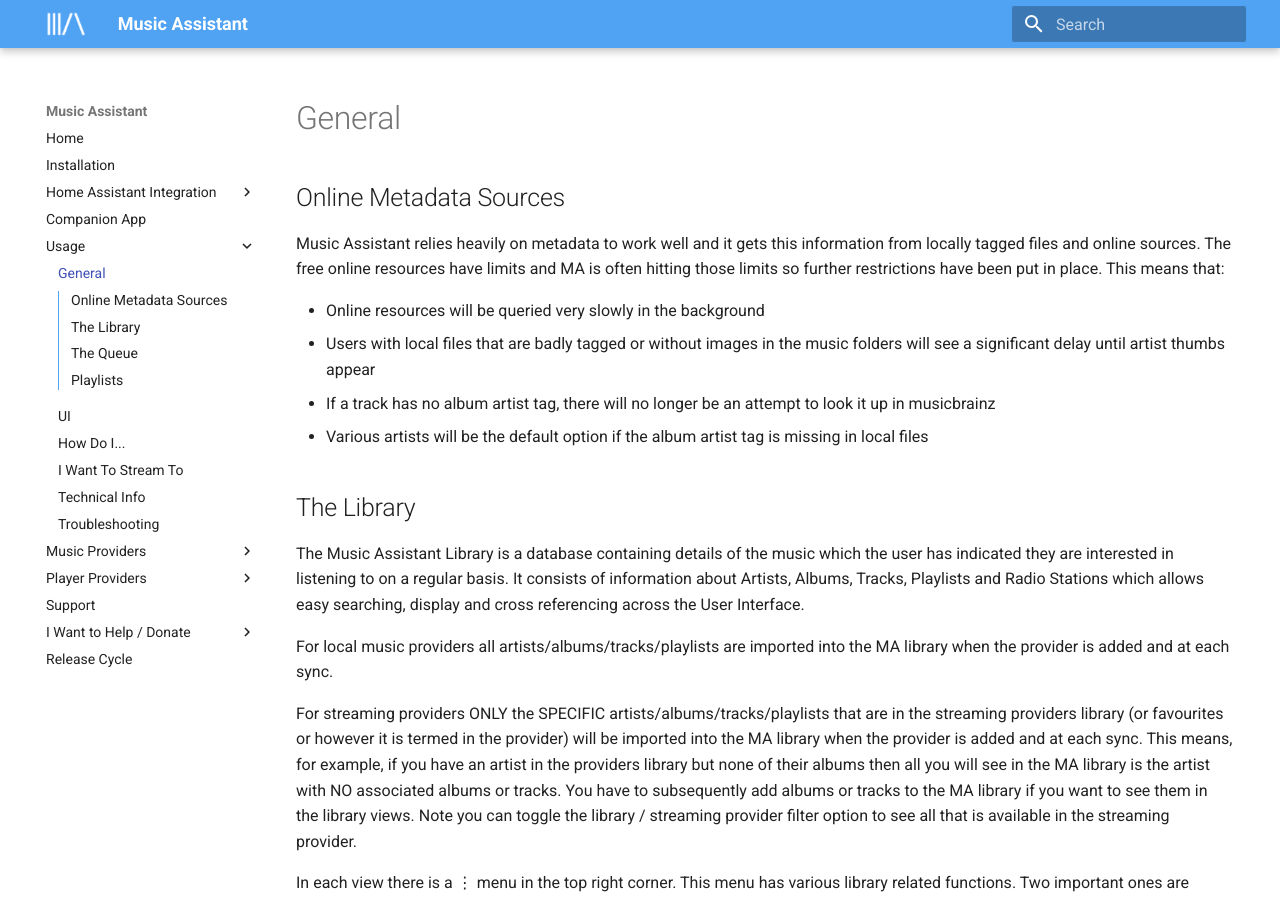
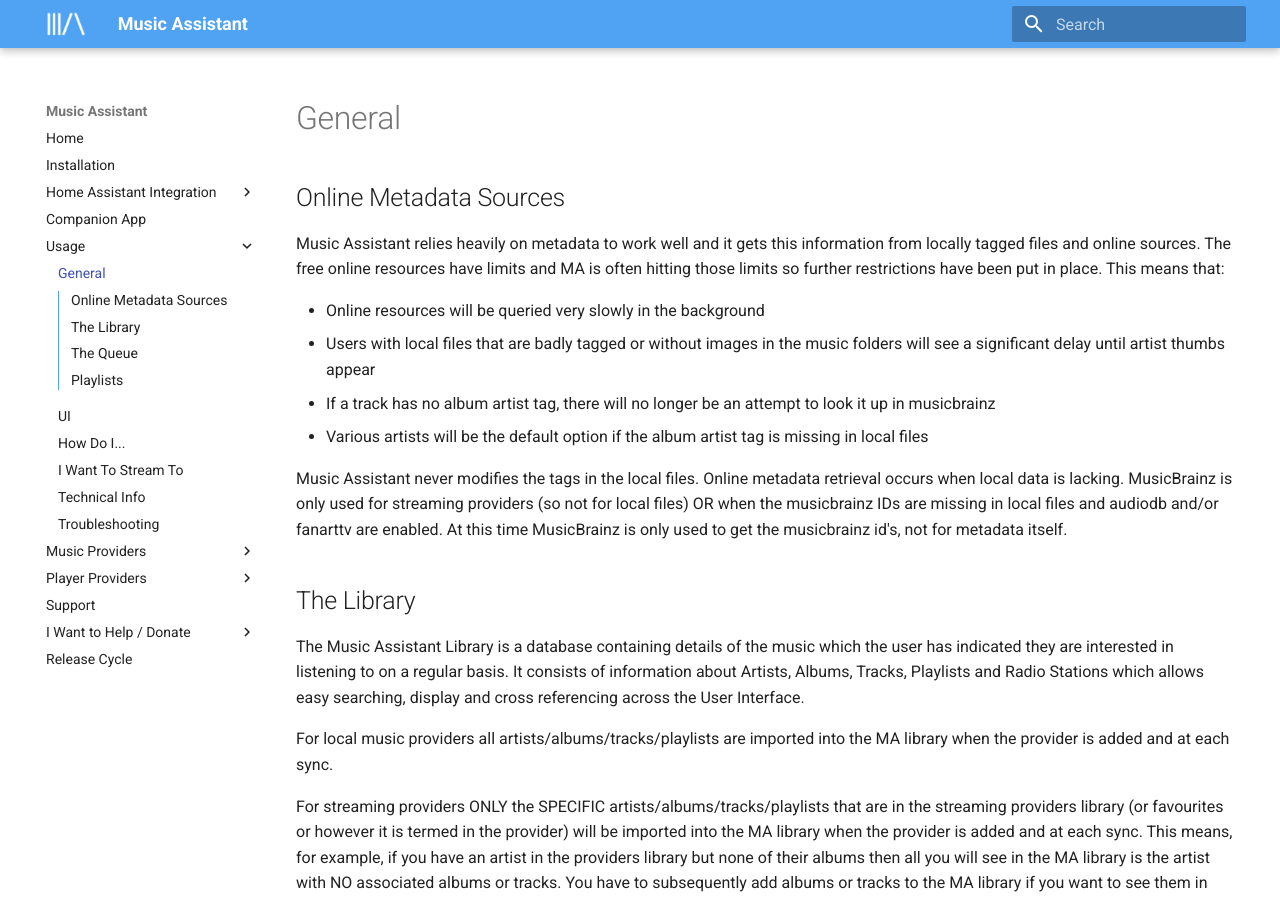
Before and after one commit to pwbriggs/music-assistant.github.io, an MkDocs documentation site: the page built from docs/usage.md, in a window 1280 px wide and 900 px high. Built offline with MkDocs 1.6.1 and Material for MkDocs 9.7.7, drawn with Linux system fonts in a browser that asks for light colours.

Commit message:
More info about metadata

```diff
--- a/docs/usage.md
+++ b/docs/usage.md
@@ -11,6 +11,8 @@
 - Users with local files that are badly tagged or without images in the music folders will see a significant delay until artist thumbs appear
 - If a track has no album artist tag, there will no longer be an attempt to look it up in musicbrainz
 - Various artists will be the default option if the album artist tag is missing in local files
+
+Music Assistant never modifies the tags in the local files. Online metadata retrieval occurs when local data is lacking. MusicBrainz is only used for streaming providers (so not for local files) OR when the musicbrainz IDs are missing in local files and audiodb and/or fanarttv are enabled. At this time MusicBrainz is only used to get the musicbrainz id's, not for metadata itself.
 
 ## The Library
 
```
